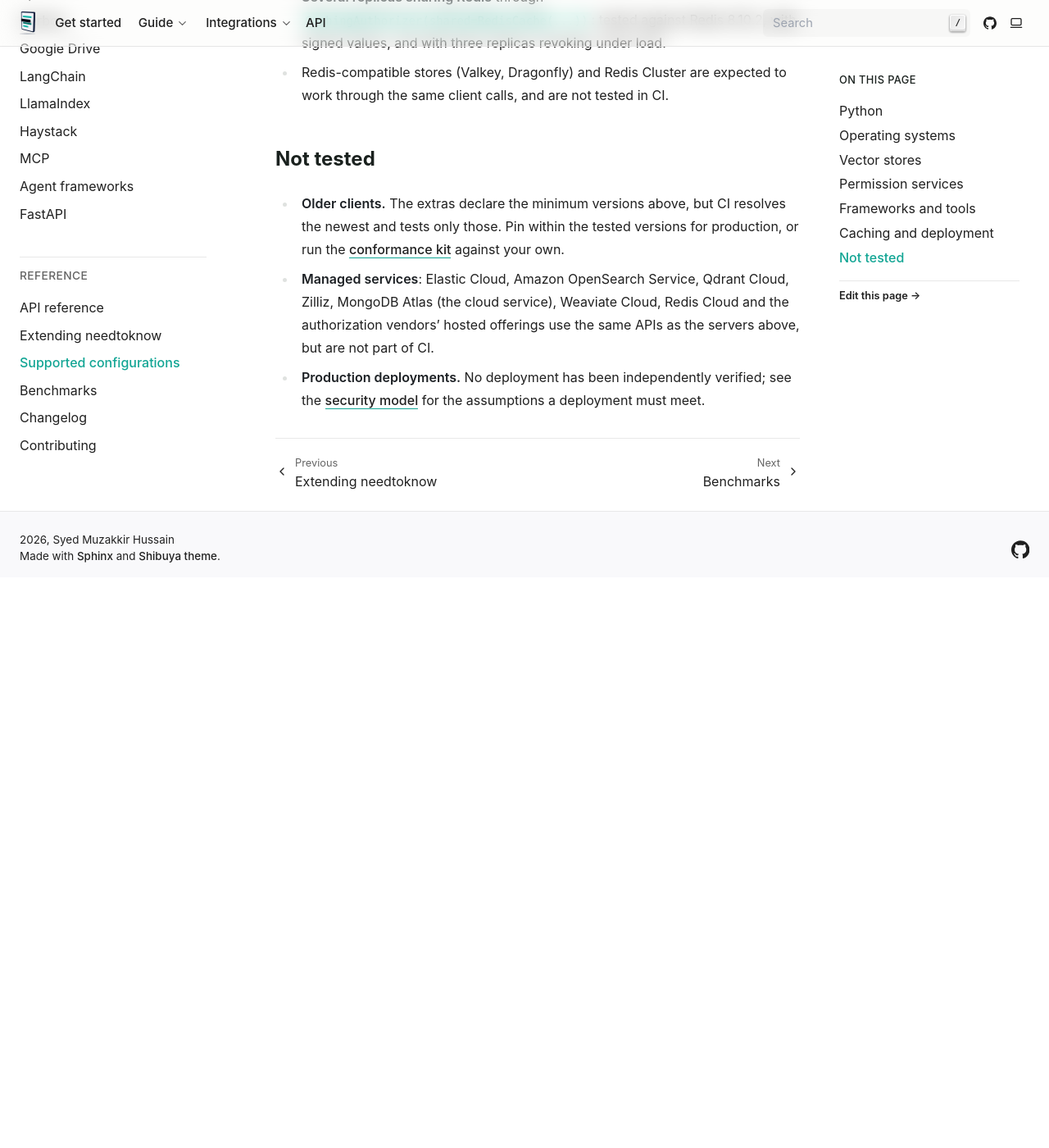
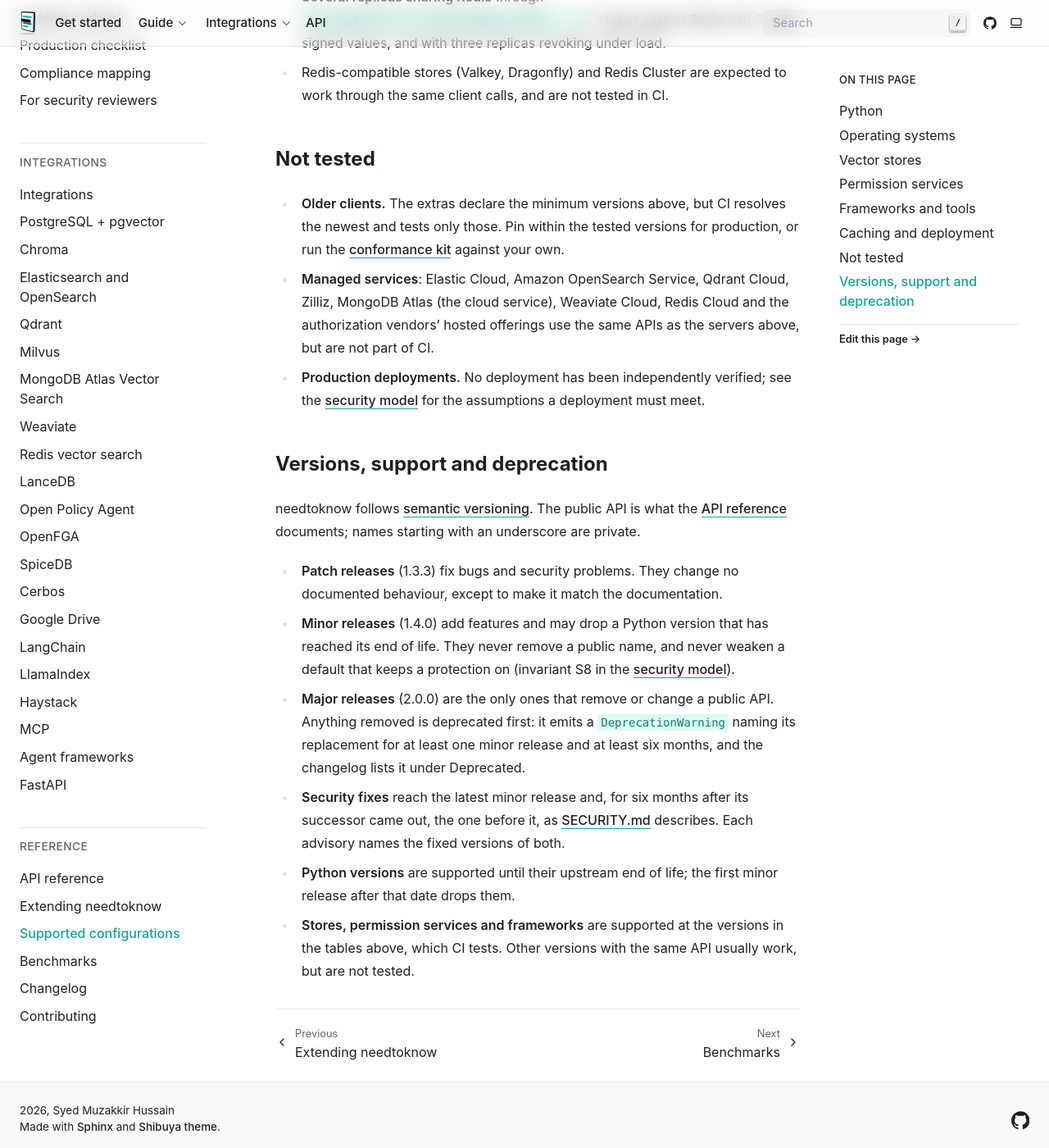
Before and after one commit to muzakkirhussain011/needtoknow, a Sphinx documentation site: the page built from docs/support.md, in a window 1280 px wide and 1400 px high, scrolled down 3092 px. Shown: the whole window at 82% size. Built offline with Sphinx 7.4.7, drawn with Linux system fonts in a browser that asks for light colours; before the commit the page ends 3796 px from its top, so only the background shows below that.

Commit message:
docs(support): the versioning, deprecation and support policy
Says what each kind of release may change, that only a major release removes public API and only
after a deprecation period (a DeprecationWarning for at least one minor release and six months),
that minor releases never weaken a protective default, how long security fixes reach the previous
minor release, and when Python versions are dropped.

```diff
--- a/docs/support.md
+++ b/docs/support.md
@@ -83,3 +83,24 @@
   offerings use the same APIs as the servers above, but are not part of CI.
 - **Production deployments.** No deployment has been independently verified; see the
   [security model](security.md) for the assumptions a deployment must meet.
+
+## Versions, support and deprecation
+
+needtoknow follows [semantic versioning](https://semver.org). The public API is what the
+[API reference](api.md) documents; names starting with an underscore are private.
+
+- **Patch releases** (1.3.3) fix bugs and security problems. They change no documented behaviour,
+  except to make it match the documentation.
+- **Minor releases** (1.4.0) add features and may drop a Python version that has reached its end of
+  life. They never remove a public name, and never weaken a default that keeps a protection on
+  (invariant S8 in the [security model](security.md)).
+- **Major releases** (2.0.0) are the only ones that remove or change a public API. Anything removed
+  is deprecated first: it emits a `DeprecationWarning` naming its replacement for at least one minor
+  release and at least six months, and the changelog lists it under Deprecated.
+- **Security fixes** reach the latest minor release and, for six months after its successor came
+  out, the one before it, as [SECURITY.md](https://github.com/muzakkirhussain011/needtoknow/blob/main/SECURITY.md)
+  describes. Each advisory names the fixed versions of both.
+- **Python versions** are supported until their upstream end of life; the first minor release after
+  that date drops them.
+- **Stores, permission services and frameworks** are supported at the versions in the tables above,
+  which CI tests. Other versions with the same API usually work, but are not tested.
```
